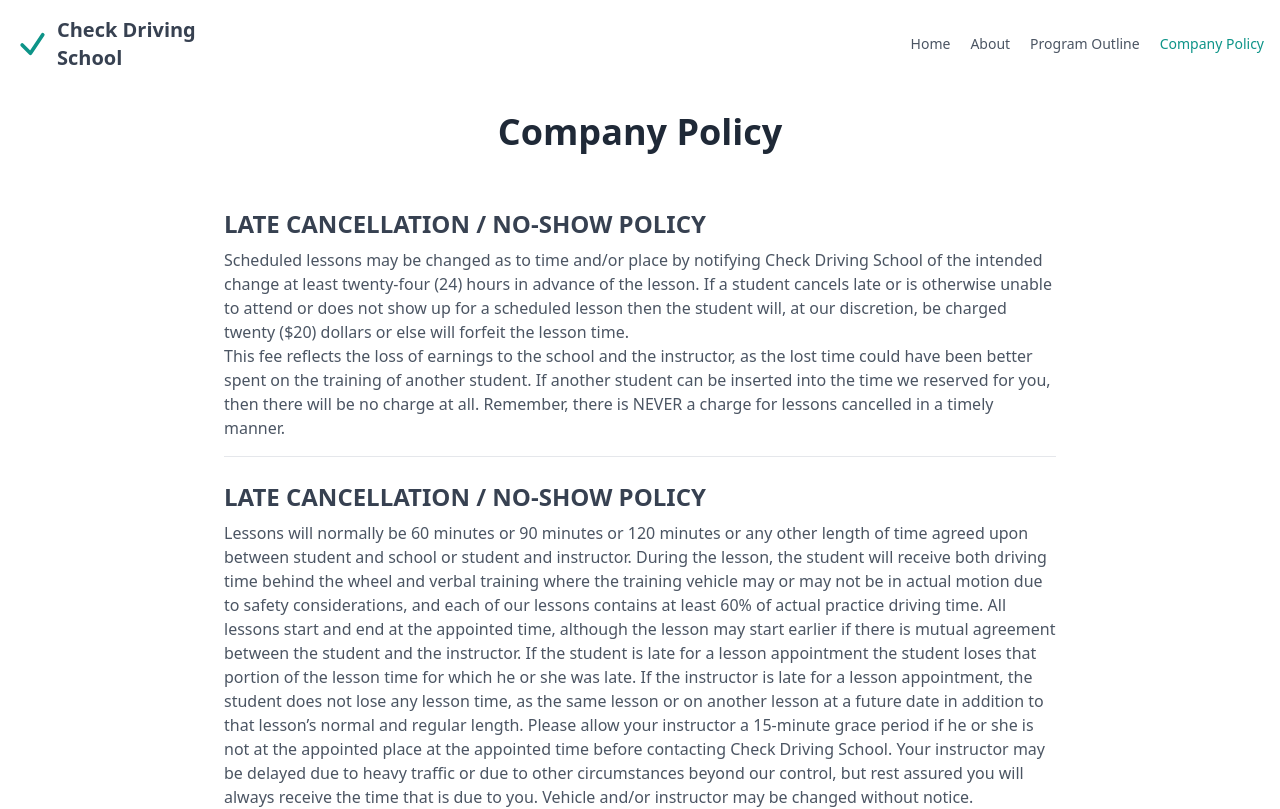
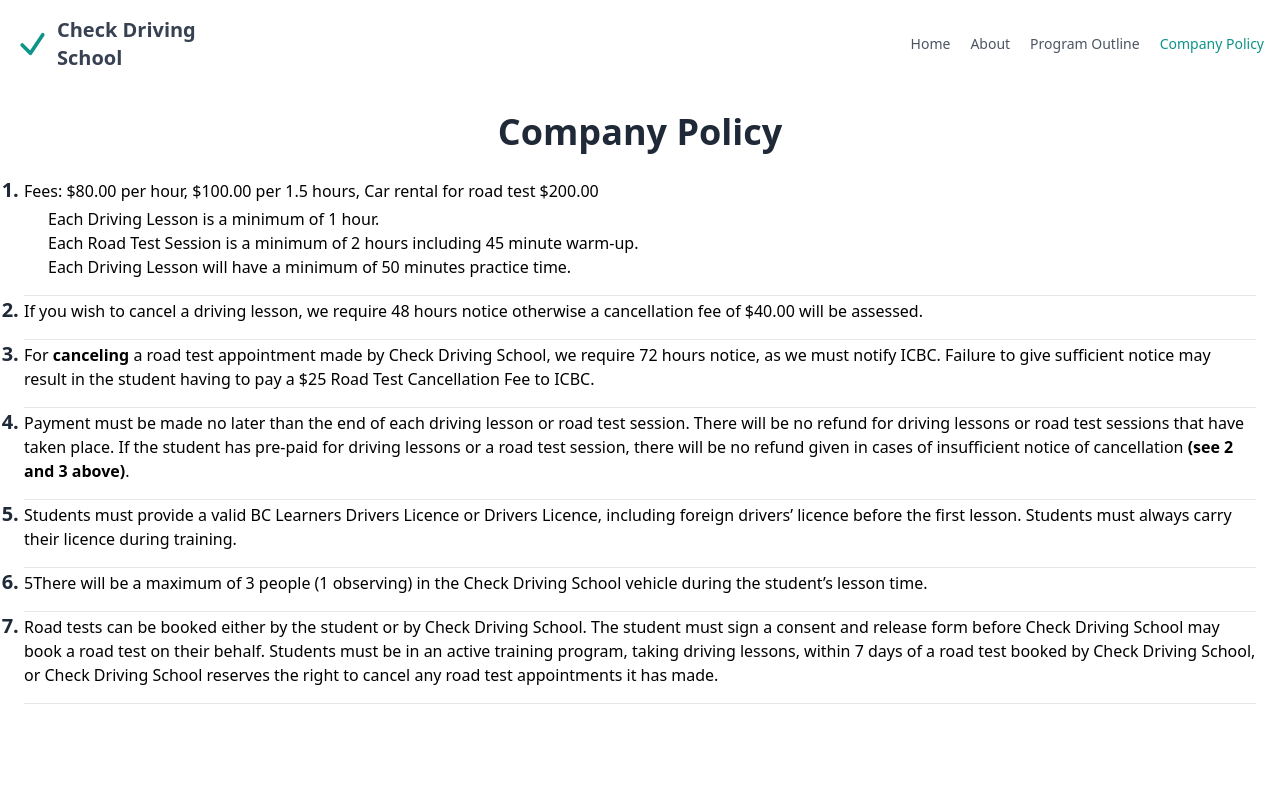
Before and after one commit to localhost5001/checkdriving, a Nuxt app: page /policy in a window 1280 px wide. Shown: the top 809 px of the page. Built offline with nearby package versions, Linux system fonts and the light colour scheme.

Commit message:
Add policies

```diff
--- a/pages/policy.vue
+++ b/pages/policy.vue
@@ -3,14 +3,65 @@
     <header class="text-center mb-6">
       <h1 class="text-4xl font-bold text-gray-800">Company Policy</h1>
     </header>
-    <main class="max-w-4xl mx-auto bg-white p-8 rounded-lg">
-      <PolicySection
-        v-for="policy in policies"
-        :key="policy.title"
-        :title="policy.title"
-        :content="policy.content"
-      />
-    </main>
+    <ol class="list-decimal marker:font-semibold marker:text-xl marker:text-gray-800">
+      <li class="border-b border-gray-200 pb-4">
+        <p>
+          Fees:	$80.00 per hour, $100.00 per 1.5 hours, Car rental for road test $200.00
+        </p>
+
+        <ul class="list-none mt-1 ml-6 text-base">
+          <li>
+            Each Driving Lesson is a minimum of 1 hour.
+          </li>
+          <li>
+            Each Road Test Session is a minimum of 2 hours including 45 minute warm-up.
+          </li>
+          <li>
+            Each Driving Lesson will have a minimum of 50 minutes practice time.
+          </li>
+        </ul>
+      </li>
+
+      <li class="border-b border-gray-200 pb-4">
+        <p>
+          If you wish to cancel a driving lesson, we require 48 hours notice otherwise a cancellation fee of $40.00 will be assessed.
+        </p>
+      </li>
+
+      <li class="border-b border-gray-200 pb-4" style="counter-set: chapter-count 2;">
+        <p>
+          For <span class="font-bold">canceling</span> a road test appointment made by Check Driving School, we require 72 hours notice, as we must notify ICBC.
+          Failure to give sufficient notice may result in the student having to pay a $25 Road Test Cancellation Fee to ICBC.
+        </p>
+      </li>
+
+      <li class="border-b border-gray-200 pb-4">
+        <p>
+          Payment must be made no later than the end of each driving lesson or road test session. There will be no refund for driving lessons or road test sessions that have taken place.
+          If the student has pre-paid for driving lessons or a road test session, there will be no refund given in cases of insufficient notice of cancellation <span class="font-bold">(see 2 and 3 above)</span>.
+        </p>
+      </li>
+
+      <li class="border-b border-gray-200 pb-4">
+        <p>
+          Students must provide a valid BC Learners Drivers Licence or Drivers Licence, including foreign drivers’ licence before the first lesson. Students must always carry their licence during training.
+        </p>
+      </li>
+
+      <li class="border-b border-gray-200 pb-4">
+        <p>
+          5There will be a maximum of 3 people (1 observing) in the Check Driving School vehicle during the student’s lesson time.
+        </p>
+      </li>
+
+      <li class="border-b border-gray-200 pb-4">
+        <p>
+          Road tests can be booked either by the student or by Check Driving School. The student must sign a consent and release form before Check Driving School may book a road test on their behalf.
+          Students must be in an active training program, taking driving lessons, within 7 days of a road test booked by Check Driving School, or
+          Check Driving School reserves the right to cancel any road test appointments it has made.
+        </p>
+      </li>
+    </ol>
   </div>
 </template>
 
```
